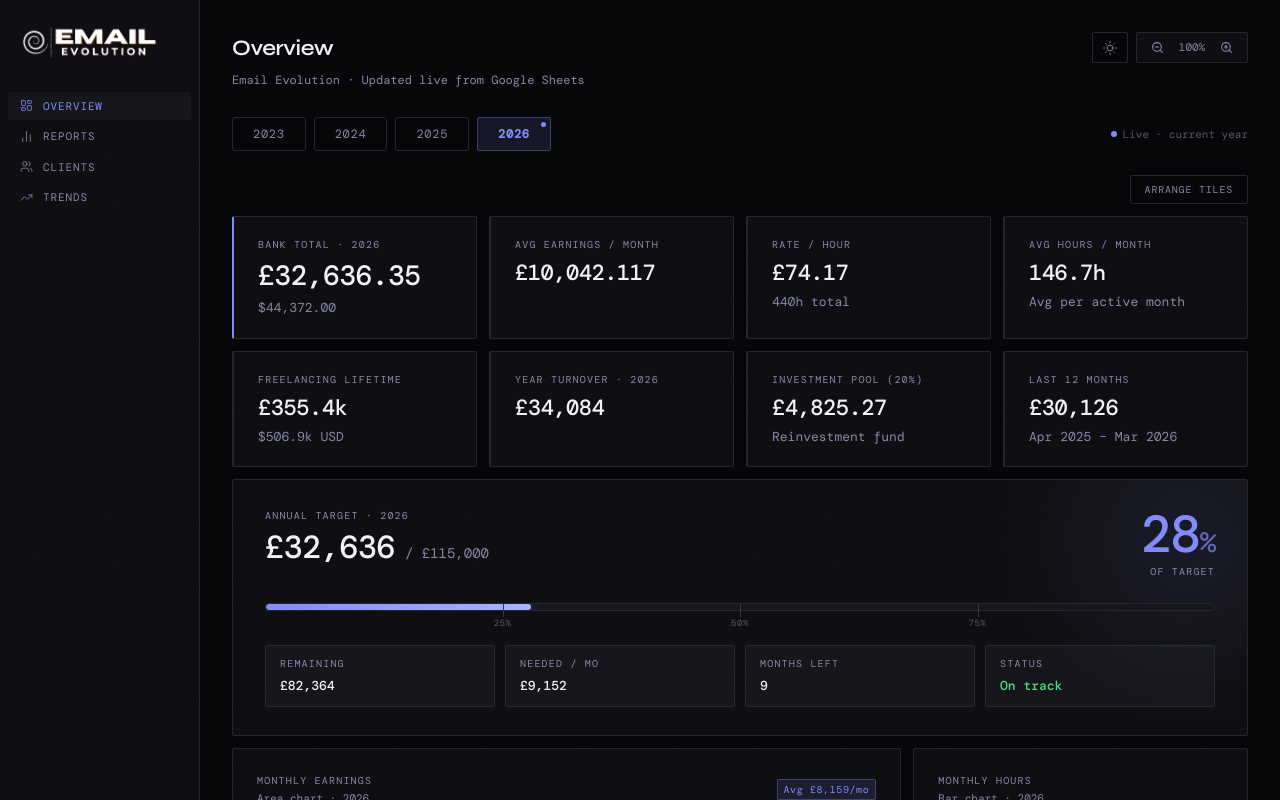
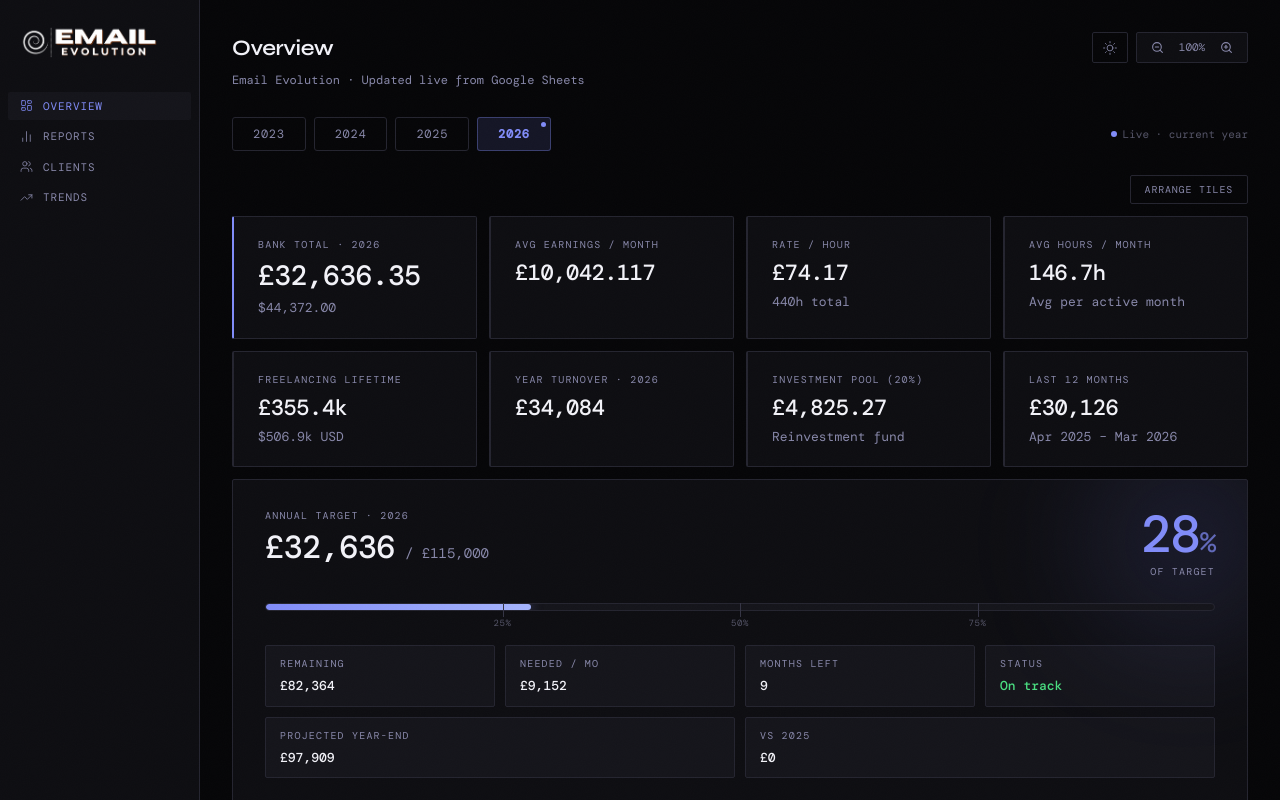
Before and after one commit to samnorland1/ee-dashboard, a Next.js app: page / in a window 1280 px wide. Shown: the top 800 px of the page. Built offline with nearby package versions, Linux system fonts and the light colour scheme; a web font is replaced by a local one.

Commit message:
Add projected year-end revenue and prior year comparison to goal tracker
Projects year-end by extrapolating avg monthly earnings from completed
months. Shows prior year actual alongside the % delta.

Co-Authored-By: Claude Sonnet 4.6 <noreply@anthropic.com>

```diff
--- a/components/GoalTracker.tsx
+++ b/components/GoalTracker.tsx
@@ -6,9 +6,12 @@ interface GoalTrackerProps {
   current: number;
   target: number;
   year: number;
+  projected: number;
+  priorYearTotal: number;
+  priorYear: number;
 }
 
-export default function GoalTracker({ progress, current, target, year }: GoalTrackerProps) {
+export default function GoalTracker({ progress, current, target, year, projected, priorYearTotal, priorYear }: GoalTrackerProps) {
   const [barWidth, setBarWidth] = useState(0);
 
   useEffect(() => {
@@ -21,6 +24,10 @@ export default function GoalTracker({ progress, current, target, year }: GoalTra
   const monthsLeft = 12 - (new Date().getMonth() + 1);
   const neededPerMonth = monthsLeft > 0 ? remaining / monthsLeft : 0;
   const onTrack = neededPerMonth <= (current / Math.max(new Date().getMonth(), 1));
+
+  const projectedDelta = priorYearTotal > 0 ? projected - priorYearTotal : 0;
+  const projectedPct = priorYearTotal > 0 ? (projectedDelta / priorYearTotal) * 100 : 0;
+  const projectedUp = projectedDelta >= 0;
 
   // Segment markers at 25%, 50%, 75%
   const markers = [25, 50, 75];
@@ -157,6 +164,44 @@ export default function GoalTracker({ progress, current, target, year }: GoalTra
           </div>
         ))}
       </div>
+
+      {/* Projection row */}
+      <div style={{ display: "grid", gridTemplateColumns: "1fr 1fr", gap: 10, marginTop: 10 }}>
+        <div style={{
+          background: "var(--color-surface-2)",
+          border: "1px solid var(--color-border)",
+          borderRadius: 2,
+          padding: "10px 14px",
+        }}>
+          <div className="label" style={{ marginBottom: 5 }}>Projected Year-End</div>
+          <div style={{ fontSize: 13, fontFamily: "var(--font-mono)", fontWeight: 500, color: "var(--color-text)" }}>
+            £{projected.toLocaleString("en-GB", { maximumFractionDigits: 0 })}
+          </div>
+        </div>
+        <div style={{
+          background: "var(--color-surface-2)",
+          border: "1px solid var(--color-border)",
+          borderRadius: 2,
+          padding: "10px 14px",
+        }}>
+          <div className="label" style={{ marginBottom: 5 }}>vs {priorYear}</div>
+          <div style={{ display: "flex", alignItems: "baseline", gap: 8 }}>
+            <span style={{ fontSize: 13, fontFamily: "var(--font-mono)", fontWeight: 500, color: "var(--color-text)" }}>
+              £{priorYearTotal.toLocaleString("en-GB", { maximumFractionDigits: 0 })}
+            </span>
+            {priorYearTotal > 0 && (
+              <span style={{
+                fontSize: 11,
+                fontFamily: "var(--font-mono)",
+                fontWeight: 500,
+                color: projectedUp ? "var(--color-green)" : "var(--color-red)",
+              }}>
+                {projectedUp ? "↑" : "↓"}{Math.abs(projectedPct).toFixed(1)}%
+              </span>
+            )}
+          </div>
+        </div>
+      </div>
     </div>
   );
 }
--- a/components/OverviewClient.tsx
+++ b/components/OverviewClient.tsx
@@ -153,12 +153,21 @@ export default function OverviewClient({ data }: Props) {
     </div>
   );
 
+  // Projected year-end: avg per completed month × remaining months
+  const completedMonths = fullYearMonthly.filter(m => m.earnings > 0);
+  const avgPerCompletedMonth = completedMonths.length > 0 ? fullYearBankTotal / completedMonths.length : 0;
+  const projectedYearEnd = fullYearBankTotal + ((12 - completedMonths.length) * avgPerCompletedMonth);
+  const priorYearTotal = priorYearStats?.bankTotal ?? 0;
+
   const goalTile = isCurrentYear ? (
     <GoalTracker
       progress={summary.targetProgress}
       current={fullYearBankTotal}
       target={summary.targetAmount}
       year={summary.targetYear}
+      projected={projectedYearEnd}
+      priorYearTotal={priorYearTotal}
+      priorYear={currentYear - 1}
     />
   ) : null;
 
```
